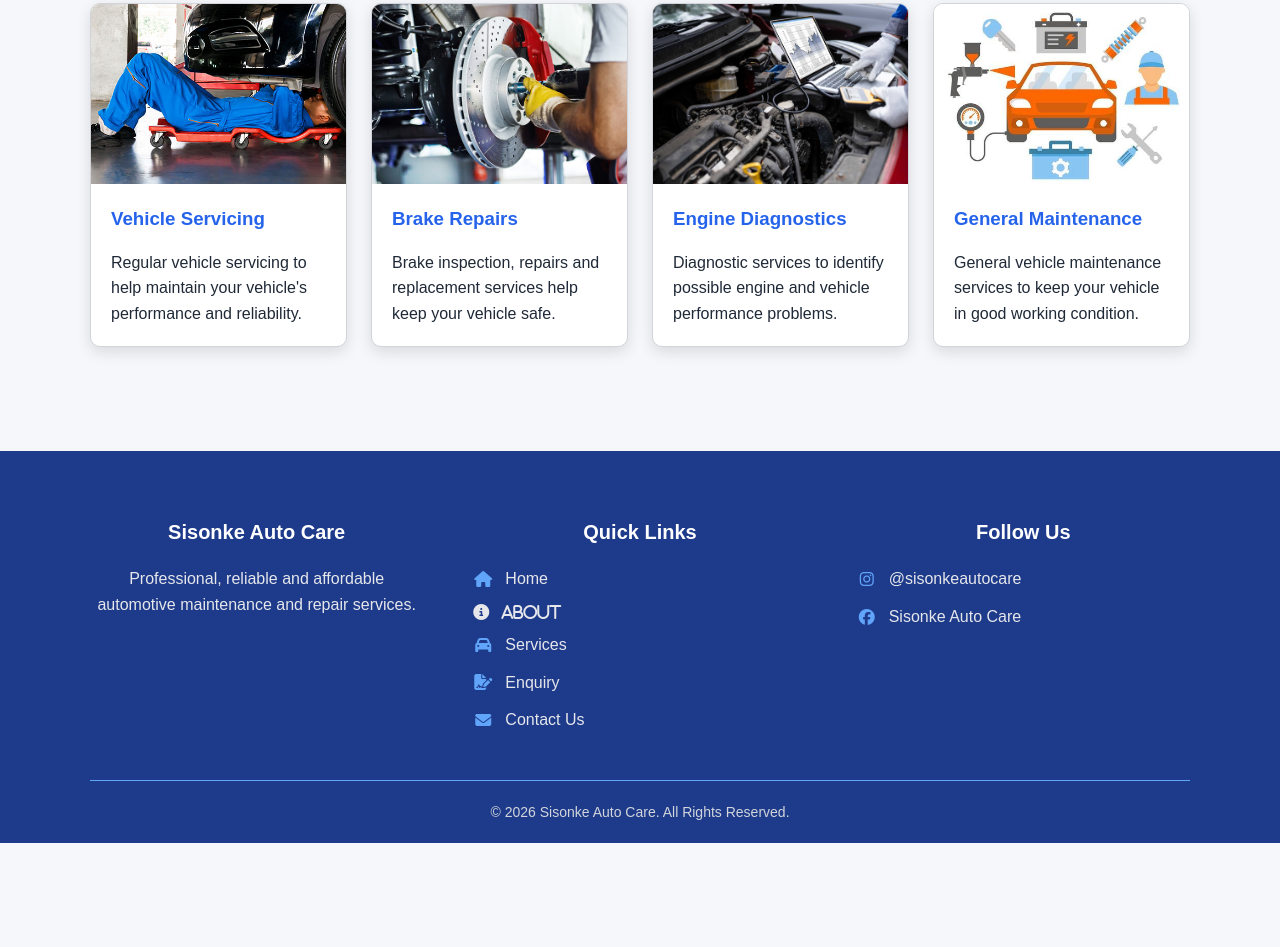
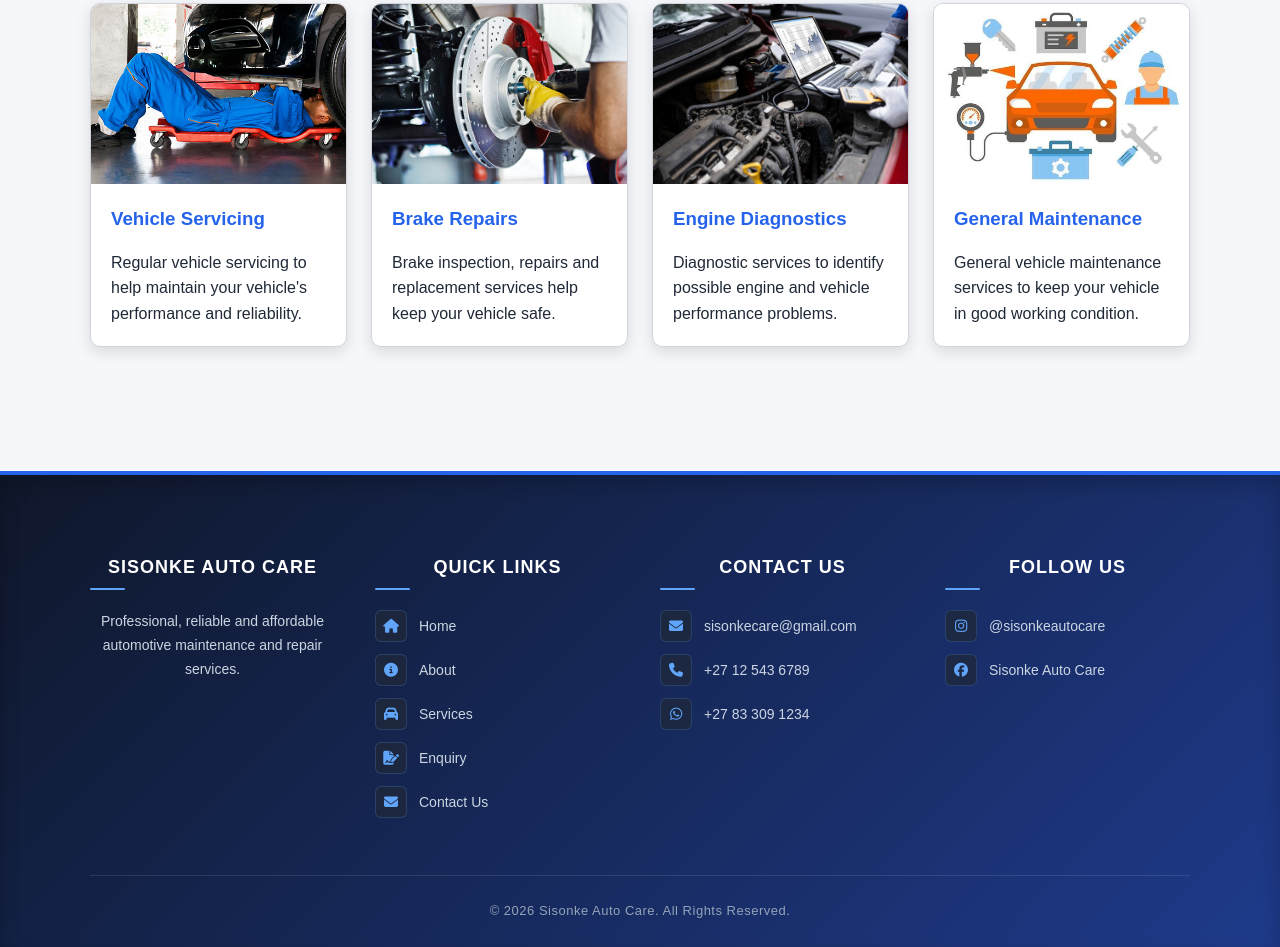
Before and after one commit to nangalemkhundlu/N.Mkhundlu-WEB5020-Assignment-Part-2, a plain HTML site: page PAGES/services.html in a window 1280 px wide. Shown: the part 576-1523 px from the top of the page. Before the commit the page ends 1419 px from the top, so only its background shows below. Drawn offline with Linux system fonts and the light colour scheme.

Commit message:
lastest update

```diff
--- a/CSS/style.css
+++ b/CSS/style.css
@@ -248,133 +248,161 @@ a {
 }
 
 
+/* ==========================================
+   SISONKE AUTO CARE - MODERN PROFESSIONAL FOOTER
+   ========================================== */
+
 .site-footer {
-    background-color: #1E3A8A;
+    background: linear-gradient(135deg, #0F172A 0%, #1E3A8A 100%);
     color: #FFFFFF;
-    padding: 45px 20px 20px;
-    margin-top: 40px;
+    padding: 60px 20px 25px;
+    margin-top: 60px;
+    border-top: 4px solid #2563EB; /* Premium brand accent line */
+    box-shadow: inset 0 10px 20px rgba(0, 0, 0, 0.2);
 }
 
 .footer-content {
-    max-width: 1100px;
+    max-width: 1150px;
     margin: 0 auto;
     display: flex;
     justify-content: space-between;
-    gap: 50px;
+    gap: 40px;
 }
 
 .footer-section {
     flex: 1;
+    transition: transform 0.3s ease;
+}
+
+/* Subtle hover pop effect on individual columns */
+.footer-section:hover {
+    transform: translateY(-3px);
 }
 
 .footer-section h3 {
     color: #FFFFFF;
-    font-size: 20px;
-    margin-bottom: 18px;
+    font-size: 18px;
+    font-weight: 700;
+    margin-bottom: 20px;
+    text-transform: uppercase;
+    letter-spacing: 1px;
+    position: relative;
+    padding-bottom: 8px;
+}
+
+/* Elegant underline accent for headings */
+.footer-section h3::after {
+    content: '';
+    position: absolute;
+    left: 0;
+    bottom: 0;
+    width: 35px;
+    height: 2px;
+    background-color: #60A5FA;
+    border-radius: 2px;
 }
 
 .footer-section p {
-    color: #E5E7EB;
-    line-height: 1.6;
+    color: #CBD5E1;
+    line-height: 1.7;
     margin: 0;
+    font-size: 14px;
 }
 
 
-/* Quick Links */
+/* Quick Links & Lists */
 
-.footer-links {
-    list-style: none;
-    padding: 0;
-    margin: 0;
-}
-
-.footer-links li {
-    margin-bottom: 12px;
-}
-
-.footer-links a {
-    display: flex;
-    align-items: center;
-    gap: 12px;
-    color: #E5E7EB;
-    text-decoration: none;
-    transition: 0.3s ease;
-
-
-}
-
-.footer-links a i {
-    width: 20px;
-    text-align: center;
-    color: #60A5FA;
-    font-size: 16px;
-}
-
-.footer-links a:hover {
-    color: #FFFFFF;
-    padding-left: 6px;
-}
-
-.footer-links a:hover i {
-    color: #FFFFFF;
-}
-
-
-/* Contact & Social */
-
+.footer-links,
 .footer-list {
     list-style: none;
     padding: 0;
     margin: 0;
 }
 
+.footer-links li,
+.footer-list li {
+    margin-bottom: 12px;
+}
+
+.footer-links a,
 .footer-list li {
     display: flex;
     align-items: center;
     gap: 12px;
-    color: #E5E7EB;
-    margin-bottom: 14px;
+    color: #CBD5E1;
+    text-decoration: none;
+    font-size: 14px;
+    transition: all 0.3s cubic-bezier(0.4, 0, 0.2, 1);
 }
 
+/* Icon Styling with Soft Background Glow Container */
+.footer-links a i,
 .footer-list i {
-    width: 20px;
-    text-align: center;
+    width: 32px;
+    height: 32px;
+    display: flex;
+    align-items: center;
+    justify-content: center;
+    background-color: rgba(30, 41, 59, 0.8);
+    border: 1px solid rgba(96, 165, 250, 0.2);
+    border-radius: 6px;
     color: #60A5FA;
-    font-size: 17px;
+    font-size: 14px;
+    transition: all 0.3s ease;
+}
+
+/* Interactive Hover States */
+.footer-links a:hover {
+    color: #FFFFFF;
+    padding-left: 6px; /* Smooth slide-to-the-right animation */
+}
+
+.footer-links a:hover i,
+.footer-list li:hover i {
+    background-color: #2563EB;
+    color: #FFFFFF;
+    border-color: #2563EB;
+    box-shadow: 0 0 10px rgba(37, 99, 235, 0.4);
 }
 
 
-/* Copyright */
+/* Copyright Section */
 
 .footer-bottom {
-    max-width: 1100px;
-    margin: 35px auto 0;
-    padding-top: 20px;
-    border-top: 1px solid #60A5FA;
+    max-width: 1150px;
+    margin: 45px auto 0;
+    padding-top: 25px;
+    border-top: 1px solid rgba(255, 255, 255, 0.1);
     text-align: center;
 }
 
 .footer-bottom p {
     margin: 0;
-    color: #D1D5DB;
-    font-size: 14px;
+    color: #94A3B8;
+    font-size: 13px;
+    letter-spacing: 0.5px;
 }
 
 
-/* Mobile */
+/* Mobile Responsiveness */
 
 @media (max-width: 768px) {
+    .site-footer {
+        padding: 40px 15px 20px;
+    }
 
     .footer-content {
         flex-direction: column;
-        gap: 30px;
+        gap: 35px;
     }
 
     .footer-section {
         width: 100%;
     }
 
-
+    .footer-section:hover {
+        transform: none; /* Disable lift on small touch screens */
+    }
 }
 /* Header */
 .site-header {
--- a/PAGES/services.html
+++ b/PAGES/services.html
@@ -99,9 +99,7 @@
 
 <!-- FOOTER -->
 <footer class="site-footer">
-
     <div class="container">
-
         <div class="footer-content">
 
             <!-- About -->
@@ -113,89 +111,92 @@
                 </p>
             </div>
 
-
-          <!-- Quick Links -->
+            <!-- Quick Links -->
             <div class="footer-section">
                 <h3>Quick Links</h3>
-
                 <ul class="footer-links">
-
                     <li>
-                        <a href="../index.html">
+                        <a href="index.html">
                             <i class="fa-solid fa-house"></i>
-                            Home
+                            <span>Home</span>
                         </a>
                     </li>
-
                     <li>
-                        <a href="../PAGES/about.html"
+                        <a href="PAGES/about.html">
                             <i class="fa-solid fa-circle-info"></i>
-                            About
+                            <span>About</span>
                         </a>
                     </li>
-
                     <li>
-                        <a href="../PAGES/services.html">
+                        <a href="PAGES/services.html">
                             <i class="fa-solid fa-car"></i>
-                            Services
+                            <span>Services</span>
                         </a>
                     </li>
-
                     <li>
-                        <a href="../PAGES/enquiry.html">
+                        <a href="PAGES/enquiry.html">
                             <i class="fa-solid fa-file-signature"></i>
-                            Enquiry
+                            <span>Enquiry</span>
                         </a>
                     </li>
-
                     <li>
-                        <a href="../PAGES/contactus.html">
+                        <a href="PAGES/contactus.html">
                             <i class="fa-solid fa-envelope"></i>
-                            Contact Us
+                            <span>Contact Us</span>
                         </a>
                     </li>
-
                 </ul>
             </div>
 
+            <!-- Contact Us -->
+            <div class="footer-section">
+                <h3>Contact Us</h3>
+                <ul class="footer-links">
+                    <li>
+                        <a href="mailto:sisonkecare@gmail.com">
+                            <i class="fa-solid fa-envelope"></i>
+                            <span>sisonkecare@gmail.com</span>
+                        </a>
+                    </li>
+                    <li>
+                        <a href="tel:+27125436789">
+                            <i class="fa-solid fa-phone"></i>
+                            <span>+27 12 543 6789</span>
+                        </a>
+                    </li>
+                    <li>
+                        <a href="https://wa.me/27833091234" target="_blank" rel="noopener noreferrer">
+                            <i class="fa-brands fa-whatsapp"></i>
+                            <span>+27 83 309 1234</span>
+                        </a>
+                    </li>
+                </ul>
+            </div>
 
-
-            <!-- Social Media (Now Clickable) -->
+            <!-- Follow Us -->
             <div class="footer-section">
                 <h3>Follow Us</h3>
-
                 <ul class="footer-links">
-
                     <li>
                         <a href="https://instagram.com/sisonkeautocare" target="_blank" rel="noopener noreferrer">
                             <i class="fa-brands fa-instagram"></i>
                             <span>@sisonkeautocare</span>
                         </a>
                     </li>
-
                     <li>
                         <a href="https://facebook.com" target="_blank" rel="noopener noreferrer">
                             <i class="fa-brands fa-facebook"></i>
                             <span>Sisonke Auto Care</span>
                         </a>
                     </li>
-
                 </ul>
             </div>
 
         </div>
 
-
         <!-- Copyright -->
         <div class="footer-bottom">
-            <p>
-                &copy; 2026 Sisonke Auto Care. All Rights Reserved.
-            </p>
+            <p>&copy; 2026 Sisonke Auto Care. All Rights Reserved.</p>
         </div>
-
     </div>
-
 </footer>
-
-</body>
-</html>
```
Also changed, not shown: PAGES/Contactus.html (+15 -45 lines), PAGES/about.html (+12 -41 lines), PAGES/enquiry.html (+14 -44 lines), index.html (+13 -42 lines), 4 other files.
